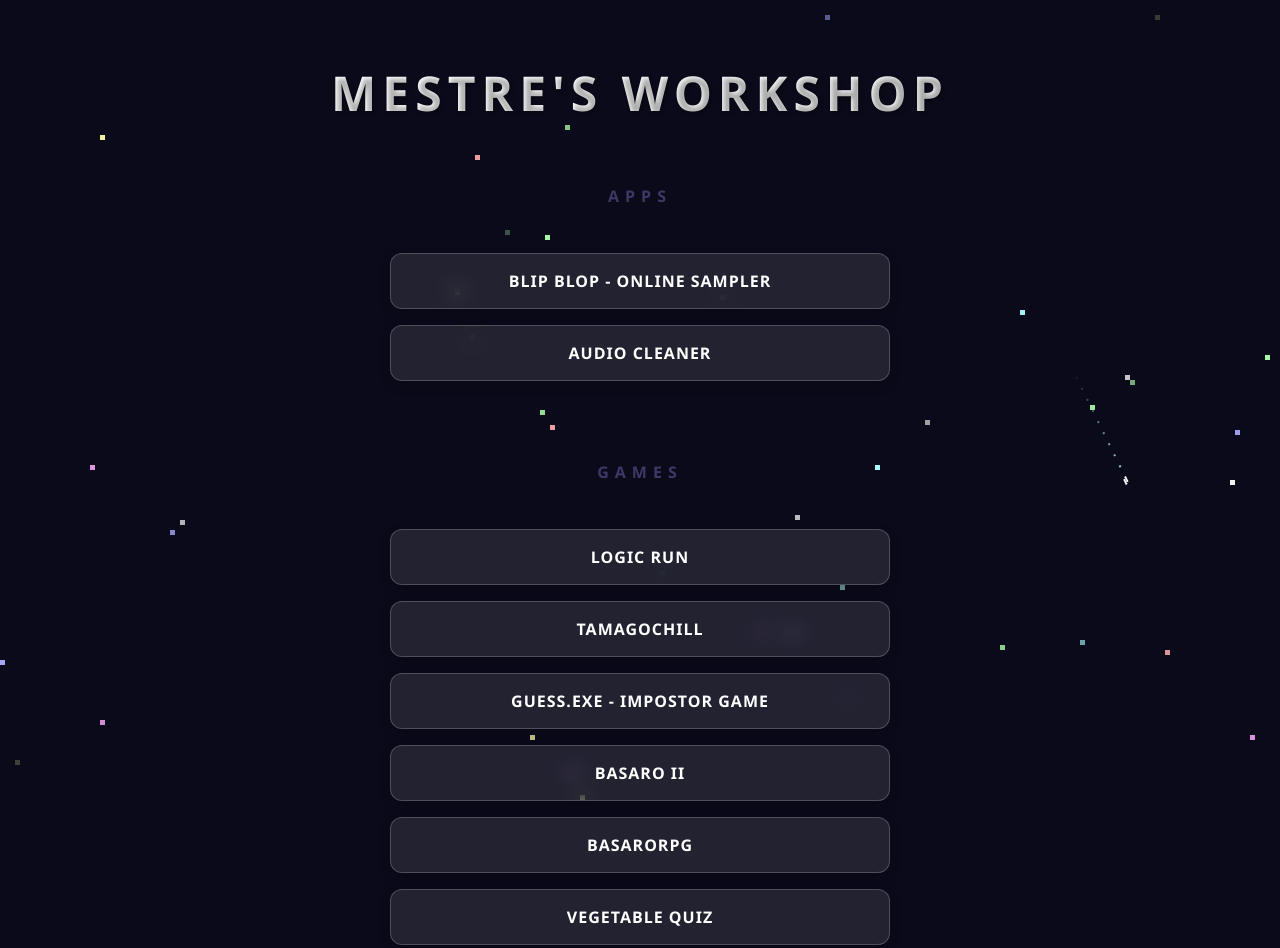
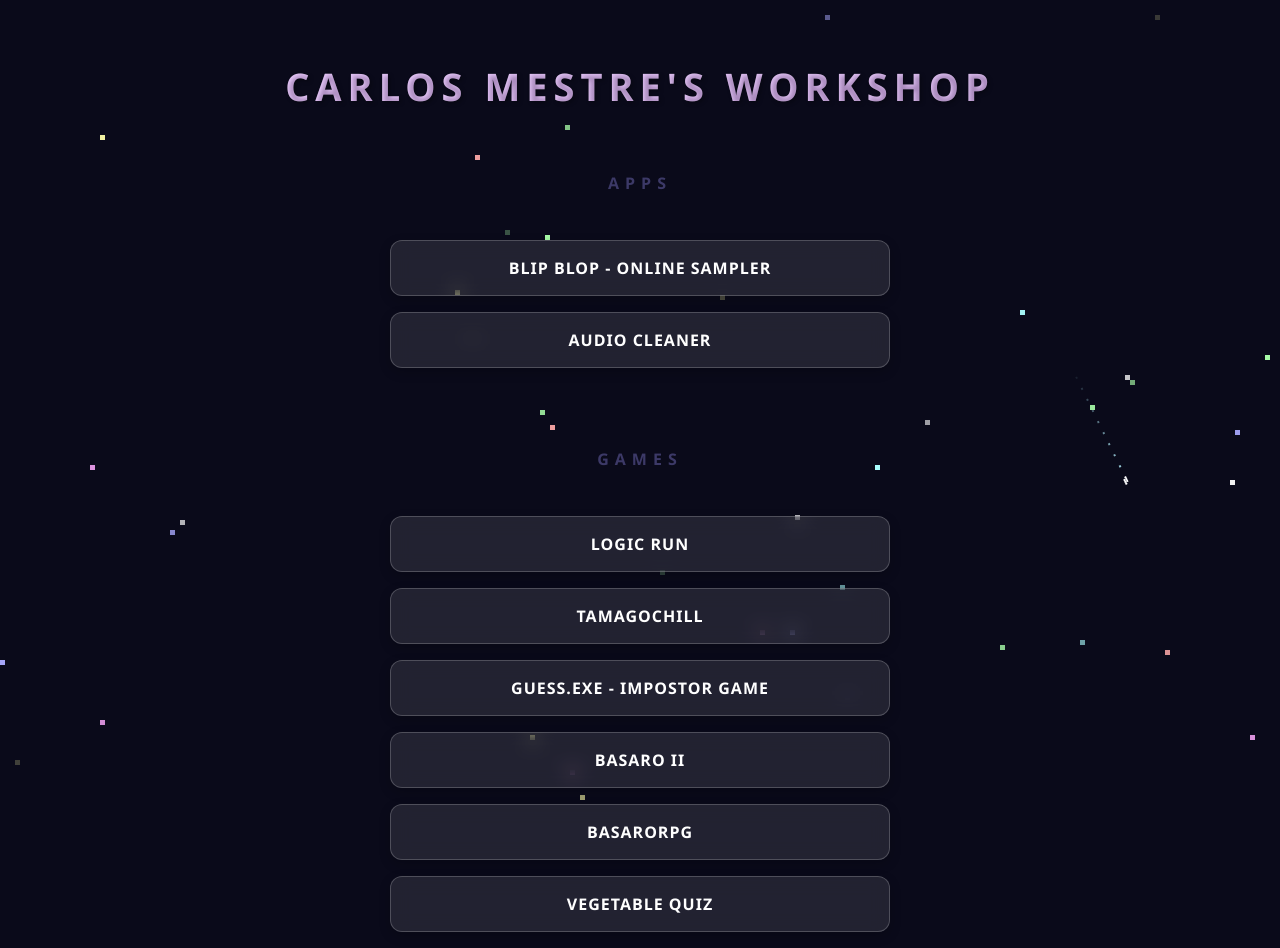
Before and after one commit to CarlosMestre1997/carlosmestre1997.github.io, a plain HTML site: page index.html in a window 1280 px wide. Shown: the top 948 px of the page. Drawn offline with Linux system fonts and the light colour scheme.

Commit message:
improved style

```diff
--- a/index.html
+++ b/index.html
@@ -3,7 +3,7 @@
 <head>
   <meta charset="UTF-8">
   <meta name="viewport" content="width=device-width, initial-scale=1.0">
-  <title>Mestre's Workshop</title>
+  <title>Carlos Mestre's Workshop</title>
   <style>
     body {
       margin: 0;
@@ -41,7 +41,7 @@
     }
 
     h1 {
-      font-size: 48px;
+      font-size: 38px;
       margin: 20px 0 10px 0;
       letter-spacing: 6px;
       text-transform: uppercase;
@@ -50,7 +50,7 @@
       text-shadow: 2px 2px 4px rgba(0,0,0,0.3);
       background: linear-gradient(to right, #fff, #f0f0f0);
       -webkit-background-clip: text;
-      -webkit-text-fill-color: transparent;
+      -webkit-text-fill-color: #9714e63d;
       background-clip: text;
     }
 
@@ -181,7 +181,7 @@
 <body>
   <canvas id="starfield"></canvas>
   <div class="content">
-  <h1>Mestre's Workshop</h1>
+  <h1>Carlos Mestre's Workshop</h1>
   <div class="Apps">
     <h2>Apps</h2>
     <div class="link-container">
```
